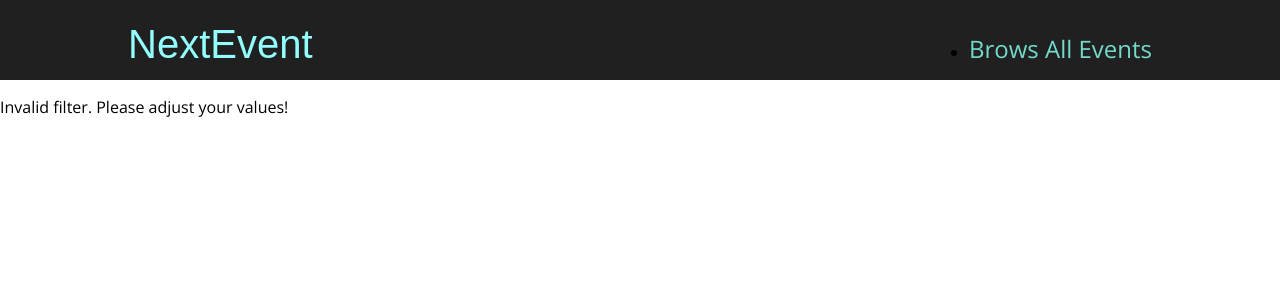
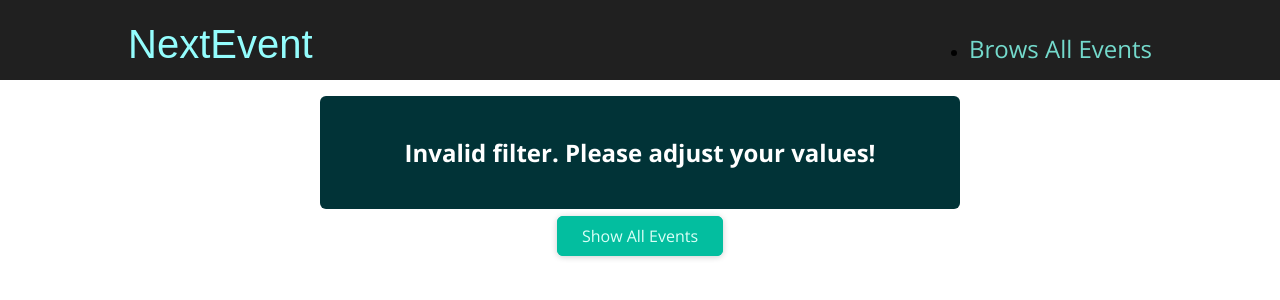
Before and after one commit to abhimax/next-js-event-app, a Next.js app: page /events in a window 1280 px wide. Shown: the top 300 px of the page. Built offline with nearby package versions, Linux system fonts and the light colour scheme.

Commit message:
feat: add error alert and improve ux

```diff
--- a/pages/events/[...slug]/index.js
+++ b/pages/events/[...slug]/index.js
@@ -1,3 +1,5 @@
+import Button from "@/components/button/Button";
+import ErrorAlert from "@/components/events/ErrorAlert";
 import EventList from "@/components/events/EventList";
 import ResultsTitle from "@/components/events/ResultsTitle";
 import { getFilteredEvents } from "@/dummy-data";
@@ -20,7 +22,17 @@ function FilteredEvent() {
     filteredMonth > 12 ||
     filteredMonth < 1
   ) {
-    return <p className="center">Invalid filter. Please adjust your values!</p>;
+    return (
+      <>
+        <ErrorAlert>
+          <p className="center">Invalid filter. Please adjust your values!</p>
+        </ErrorAlert>
+
+        <div className="center">
+          <Button link={"/events"}>Show All Events</Button>
+        </div>
+      </>
+    );
   }
 
   console.log(filteredData, filteredYear, filteredMonth);
@@ -32,7 +44,15 @@ function FilteredEvent() {
 
   if (!filteredEvent || filteredEvent.length === 0) {
     return (
-      <p className="center">No events found found for the chosen filter!</p>
+      <>
+        <ErrorAlert>
+          <p className="center">No events found found for the chosen filter!</p>
+        </ErrorAlert>
+
+        <div className="center">
+          <Button link={"/events"}>Show All Events</Button>
+        </div>
+      </>
     );
   }
   const date = new Date(filteredYear, filteredMonth - 1);
--- a/styles/globals.css
+++ b/styles/globals.css
@@ -18,3 +18,6 @@ h5,
 h6 {
   font-family: "Lato", sans-serif;
 }
+.center {
+  text-align: center;
+}
```
